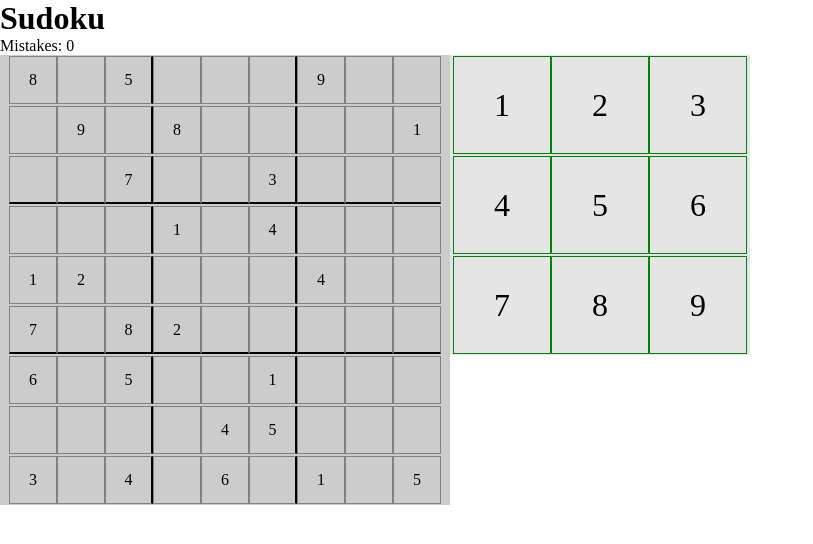
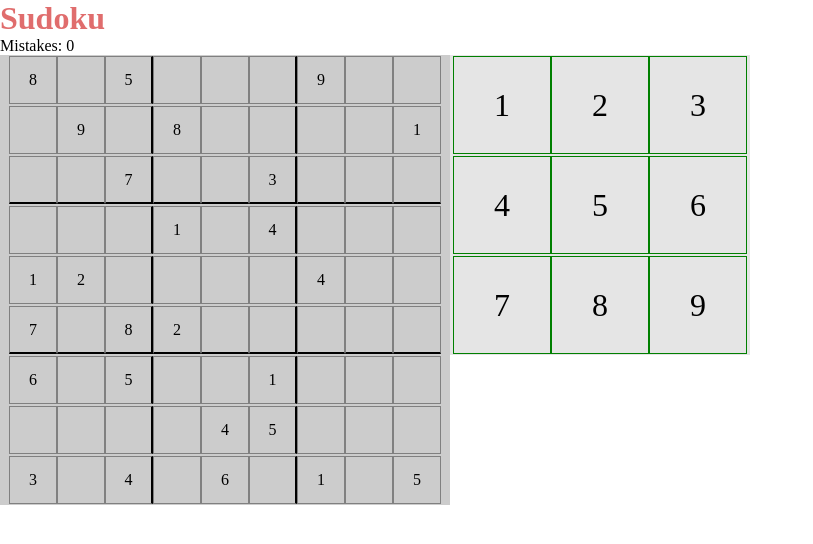
Before and after one commit to nirajacharyaa/sudoku, a plain HTML site: page index.html in a window 1280 px wide. Shown: the whole page, without its empty margins (0-813 px from the left). Drawn offline with Linux system fonts and the light colour scheme.

Commit message:
added style to the heading

```diff
--- a/style.css
+++ b/style.css
@@ -2,6 +2,9 @@
   margin: 0;
   padding: 0;
   box-sizing: border-box;
+}
+h1 {
+  color: #e06d6d;
 }
 
 .board {
```
